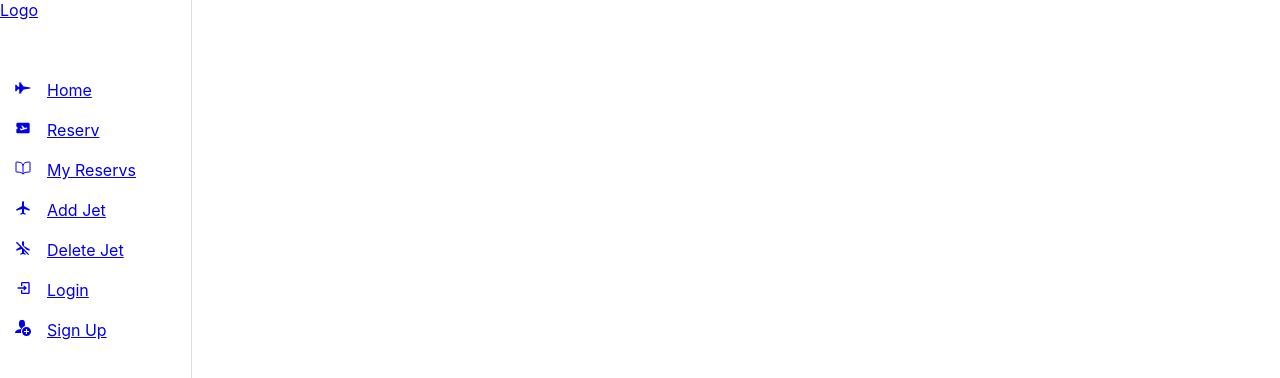
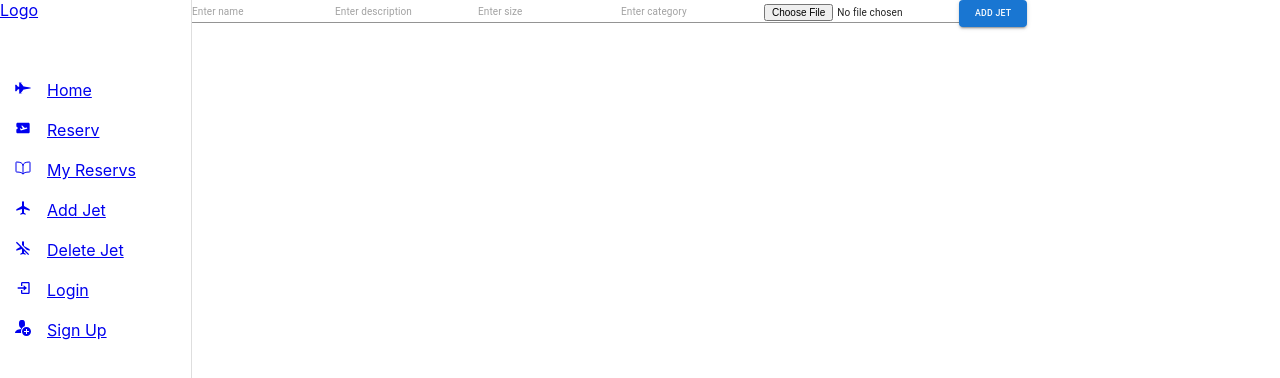
Before and after one commit to mikemtzp/Easy-Fly, a React (Create React App) app: page /add-jet in a window 1280 px wide. Shown: the top 378 px of the page. Built offline with nearby package versions, Linux system fonts and the light colour scheme.

Commit message:
Create AddJet page and add route

```diff
--- a/src/App.js
+++ b/src/App.js
@@ -4,6 +4,7 @@ import Nav from './components/nav/Nav';
 import Main from './pages/main/Main';
 import SignupForm from './components/user/SignupForm';
 import LoginForm from './components/user/LoginForm';
+import AddJet from './pages/addjet/AddJet';
 import './App.css';
 
 function App() {
@@ -14,6 +15,7 @@ function App() {
         <Route path="/" element={<Main />} />
         <Route path="/signup" element={<SignupForm />} />
         <Route path="/login" element={<LoginForm />} />
+        <Route path="/add-jet" element={<AddJet />} />
       </Routes>
     </Router>
   );
--- a/src/components/nav/SidebarData.js
+++ b/src/components/nav/SidebarData.js
@@ -29,7 +29,7 @@ const SidebarData = [
   },
   {
     title: 'Add Jet',
-    path: '/addjet',
+    path: '/add-jet',
     icon: <MdIcons.MdAirplanemodeActive />,
     cName: 'nav-text',
     key: 'addJet',
--- a/src/pages/addjet/AddJet.js
+++ b/src/pages/addjet/AddJet.js
@@ -0,0 +1,69 @@
+import React, { useState } from 'react';
+import { TextField, Button } from '@mui/material';
+
+const AddJet = () => {
+  const [name, setName] = useState('');
+  const [description, setDescription] = useState('');
+  const [size, setSize] = useState('');
+  const [category, setCategory] = useState('');
+  const [image, setImage] = useState('');
+
+  const handleNewJet = async (e) => {
+    e.preventDefault();
+    const newJet = {
+      name,
+      description,
+      size,
+      category,
+      image,
+    };
+  };
+
+  return (
+    <>
+      <form onSubmit={handleNewJet}>
+        <TextField
+          variant="standard"
+          type="text"
+          value={name}
+          onChange={(e) => setName(e.target.value)}
+          placeholder="Enter name"
+        />
+        <TextField
+          variant="standard"
+          type="text"
+          value={description}
+          onChange={(e) => setDescription(e.target.value)}
+          placeholder="Enter description"
+        />
+        <TextField
+          variant="standard"
+          type="text"
+          value={size}
+          onChange={(e) => setSize(e.target.value)}
+          placeholder="Enter size"
+        />
+        <TextField
+          variant="standard"
+          type="text"
+          value={category}
+          onChange={(e) => setCategory(e.target.value)}
+          placeholder="Enter category"
+        />
+        <TextField
+          variant="standard"
+          type="file"
+          value={image}
+          onChange={(e) => setImage(e.target.value)}
+          placeholder="Upload image"
+        />
+
+        <Button variant="contained" color="primary" type="submit">
+          ADD JET
+        </Button>
+      </form>
+    </>
+  );
+};
+
+export default AddJet;
```
Also changed, not shown: src/components/jet/AddJetForm.js (deleted).
